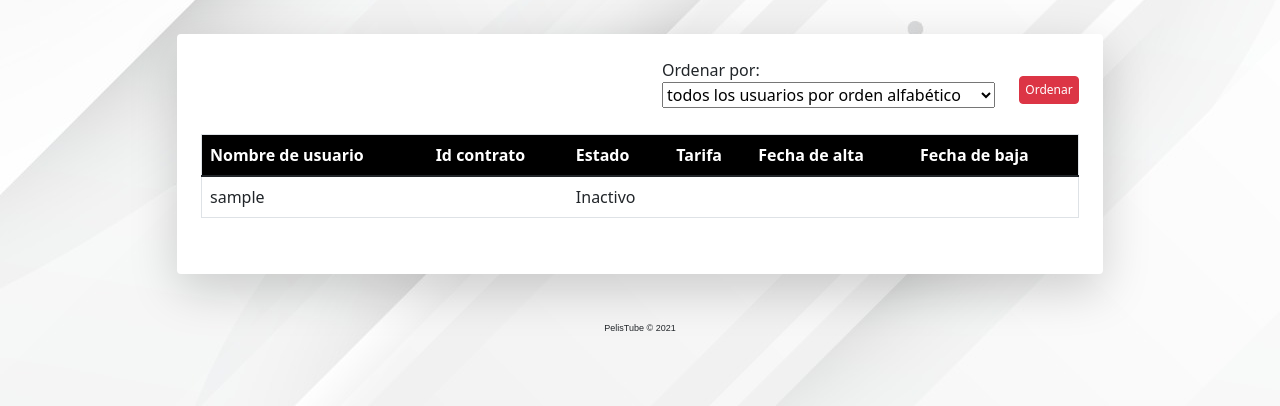
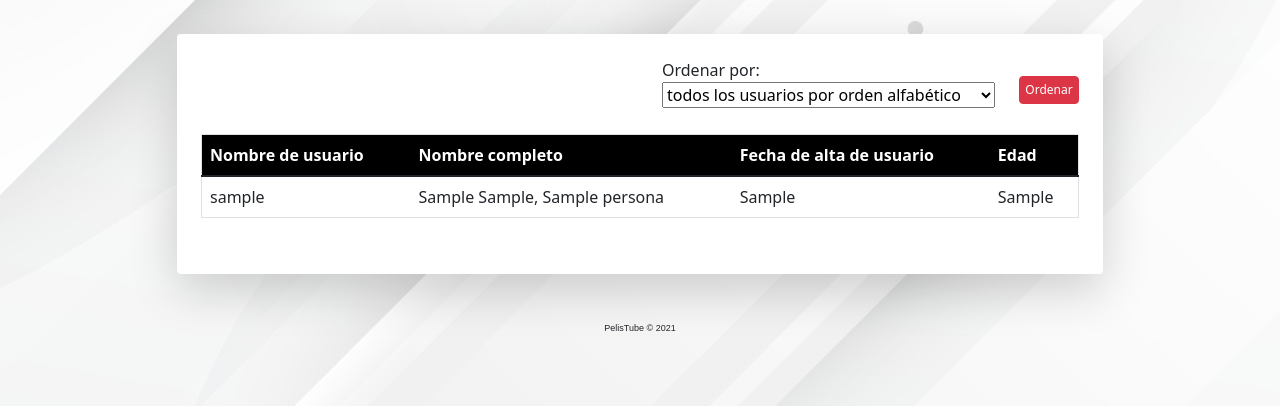
Before and after one commit to Joan6ALC/Base-de-Datos-2, a PHP site: page /visualitzarUsuarisForm.php in a window 1280 px wide. Shown: the part 58-464 px from the top of the page. Run offline with PHP 8.4, Linux system fonts and the light colour scheme; the visitor is signed in with stand-in values (Sample User, id 1); tables that the repository leaves empty or names only in its code hold one stand-in row (values such as "Sample post"); data that the repository does not hold is empty; some libraries are stand-ins or nearby versions.

Commit message:
visualizar usuarios corregido

```diff
--- a/visualitzarUsuarisForm.php
+++ b/visualitzarUsuarisForm.php
@@ -66,40 +66,37 @@ if (!isset($_SESSION['username'])) {
 
                         <div class="table table-responsive table-bordered" style="padding-top: 3%;">
                             <table class="table">
+                                <?php
+                                $consultP = "SELECT username, nom, llinatge1, llinatge2, dataAlta, edat FROM persona JOIN tipus WHERE persona.IdTipus=tipus.IdTipus ORDER BY username";
+                                $resultP = mysqli_query($con, $consultP);
+
+                                echo '
                                         <thead>
                                             <tr style="background-color: black; color: white;">
                                                 <th>Nombre de usuario</th>
-                                        <th>Id contrato</th>
-                                        <th>Estado</th>
-                                        <th>Tarifa</th>
-                                        <th>Fecha de alta</th>
-                                        <th>Fecha de baja</th>
-
+                                                <th>Nombre completo</th>
+                                                <th>Fecha de alta de usuario</th>
+                                                <th>Edad</th>
                                             </tr>
                                         </thead>
-                                <?php
-                                $consultP = "SELECT * from contracte ORDER BY username";
-                                $resultP = mysqli_query($con, $consultP);
+                                        ';
 
                                 if (mysqli_num_rows($resultP) > 0) {
                                     while ($fila1 = mysqli_fetch_assoc($resultP)) {
+                                        $username = $fila1['username'];
+                                        $nombre = $fila1['nom'];
+                                        $apellido1 = $fila1['llinatge1'];
+                                        $apellido2 = $fila1['llinatge2'];
                                         $dataAlta = $fila1['dataAlta'];
-                                        $dataBaixa = $fila1['dataBaixa'];
-                                        $estat = $fila1['estat'];
-                                        $idContracte = $fila1['IdContracte'];
-                                        $nomTarifa = $fila1['nomTarifa'];
-                                        $username = $fila1['username'];
-                                        if ($estat == 1) $estat = 'Activo';
-                                        else $estat = 'Inactivo';
+                                        $edad = $fila1['edat'];
+
                                         echo '
                                                 <tbody>
                                                 <tr>
                                                     <td>' . $username . '</td>
-                                            <td>' . $idContracte . '</td>
-                                            <td>' . $estat . '</td>
-                                            <td>' . $nomTarifa . '</td>
+                                                    <td>' . $apellido1 . ' ' . $apellido2 . ', ' . $nombre . '</td>
                                                     <td>' . $dataAlta . '</td>
-                                            <td>' . $dataBaixa . '</td>
+                                                    <td>' . $edad . '</td>
                                                     </tr>
                                                 </tbody>
                                                 ';
```
Lines whose indentation alone changed are shown as unchanged.
